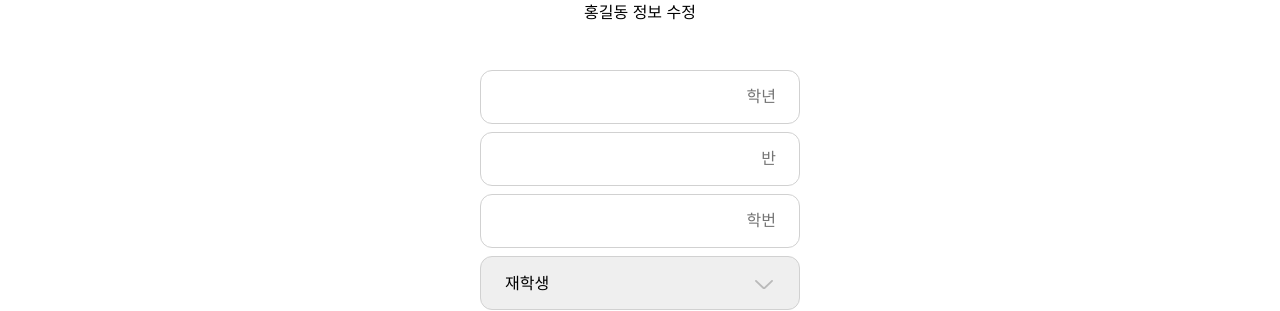
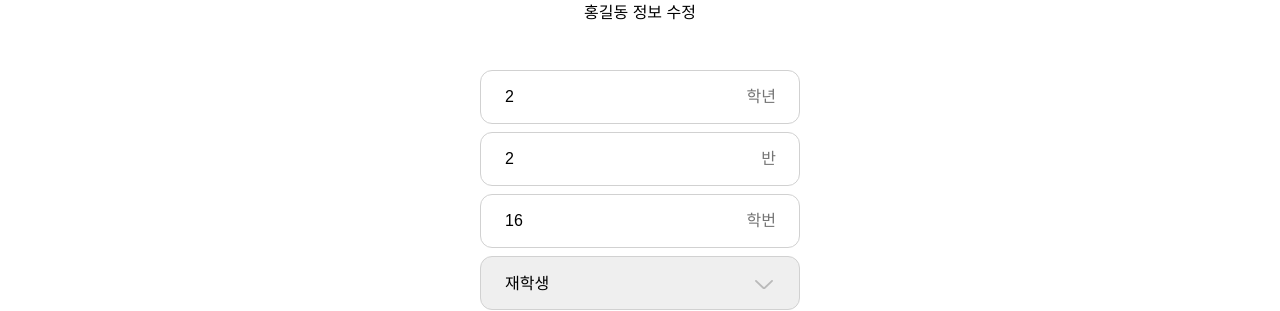
Before and after one commit to Log-Road/Road-FrontEnd, a React (Create React App) app: page /studentInfoEdit in a window 1280 px wide. Shown: the part 205-516 px from the top of the page. Built offline with nearby package versions, Linux system fonts and the light colour scheme.

Commit message:
✨ :: 학생 정보 저장 및 변경 기능

```diff
--- a/src/pages/Admin/StudentInfoEdit.tsx
+++ b/src/pages/Admin/StudentInfoEdit.tsx
@@ -1,4 +1,4 @@
-import React,{useState} from "react";
+import React, {useState} from "react";
 import styled from "styled-components";
 import { colors } from "../../styles/colors"
 import Header from "../../components/HeaderAdmin";
@@ -9,21 +9,45 @@ import DownArrow from "../../assets/DownArrow.svg"
  * @returns 학생 정보 수정 페이지
  */
 
+interface StudentInfo {
+    grade: number;
+    classNumber: number;
+    studentId: number;
+}
+
 export default function StudentInfoEdit() {
 
-    const StudentData = [
-        { label: "학년", info : 1, maxlength: 1 },
-        { label: "반", info : 1, maxlength: 1 },
-        { label: "학번", info : 1, maxlength: 2 },
+    const StudentData = [ //input에 돌릴 데이터 값
+        { label: "학년", info : "grade", maxlength: 1 },
+        { label: "반", info : "classNumber", maxlength: 1 },
+        { label: "학번", info : "studentId", maxlength: 2 },
     ]
 
-    const OptionData = [
+    const OptionData = [ //option에 돌릴 데이터 값
         { name: "재학생", value: "students" },
         { name: "졸업생", value: "graduate" },
         { name: "자퇴", value: "dropOut" },
-        { name: "전학", value: "students" },
-        { name: "휴학", value: "students" }
+        { name: "전학", value: "transfer" },
+        { name: "휴학", value: "takeOff" }
     ]
+
+    const [studentInfo, setStudentInfo] = useState<StudentInfo>({ //백엔드에서 가져온 값 초기 값으로 넣기!!
+        grade: 2,
+        classNumber: 2,
+        studentId: 16
+    })
+
+    const InputChange = (e: React.ChangeEvent<HTMLInputElement>): void => { //인풋창 값을 수정할 시 학생 정보가 변경됨
+        const {name, value} = e.target
+        setStudentInfo({
+            ...studentInfo,
+            [name] : Number(value)
+        });
+    }
+
+    const ClickButton = () => {
+        console.log(studentInfo)
+    }
 
     return (
         <Container>
@@ -39,7 +63,12 @@ export default function StudentInfoEdit() {
                     {
                         StudentData.map((value, index) => (
                             <InputWrap key={index}>
-                                <Input maxLength={value.maxlength} />
+                                <Input
+                                    type="text"
+                                    name={value.info}
+                                    value={studentInfo[value.info]}
+                                    maxLength={value.maxlength}
+                                    onChange={(e) => InputChange(e)}/>
                                 <InnerText>{value.label}</InnerText>
                             </InputWrap>
                         ))
@@ -60,7 +89,7 @@ export default function StudentInfoEdit() {
 
                 <ButtonWrap>
                     <BackButton>뒤로가기</BackButton>
-                    <SuccessButton>완료</SuccessButton>
+                    <SuccessButton onClick={ClickButton}>완료</SuccessButton>
                 </ButtonWrap>
 
             </InnerContainer>
```
